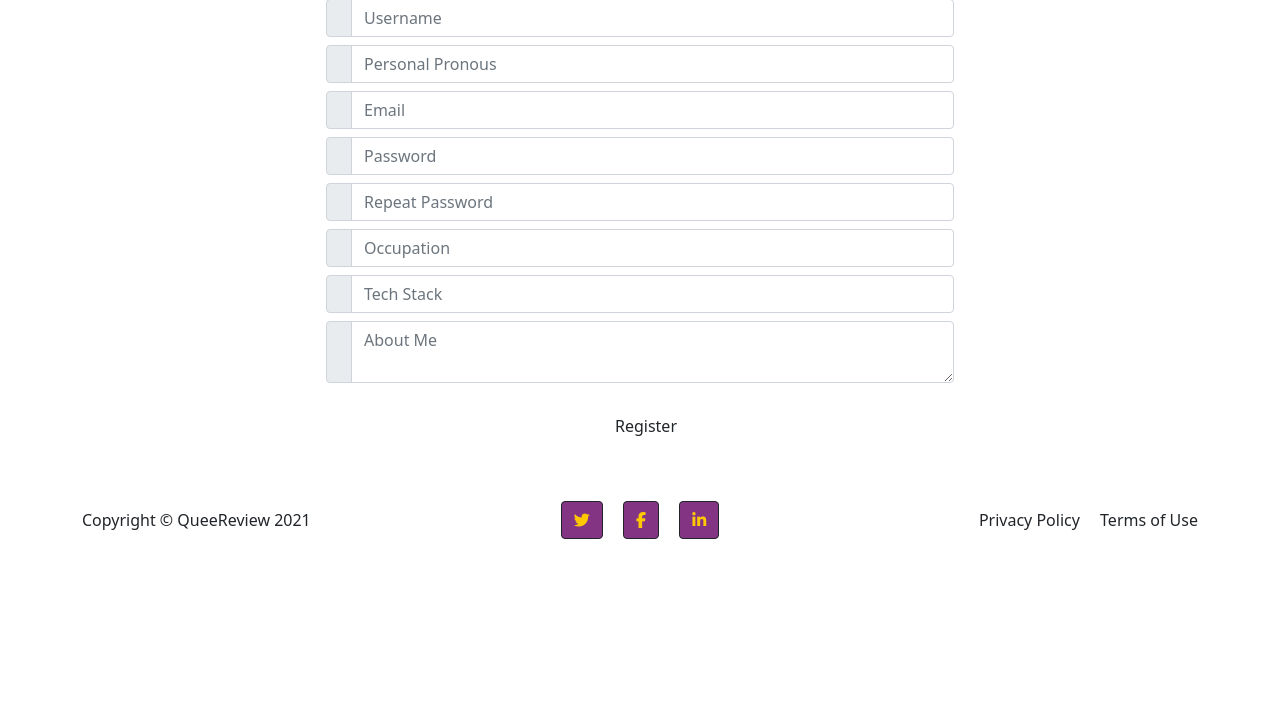
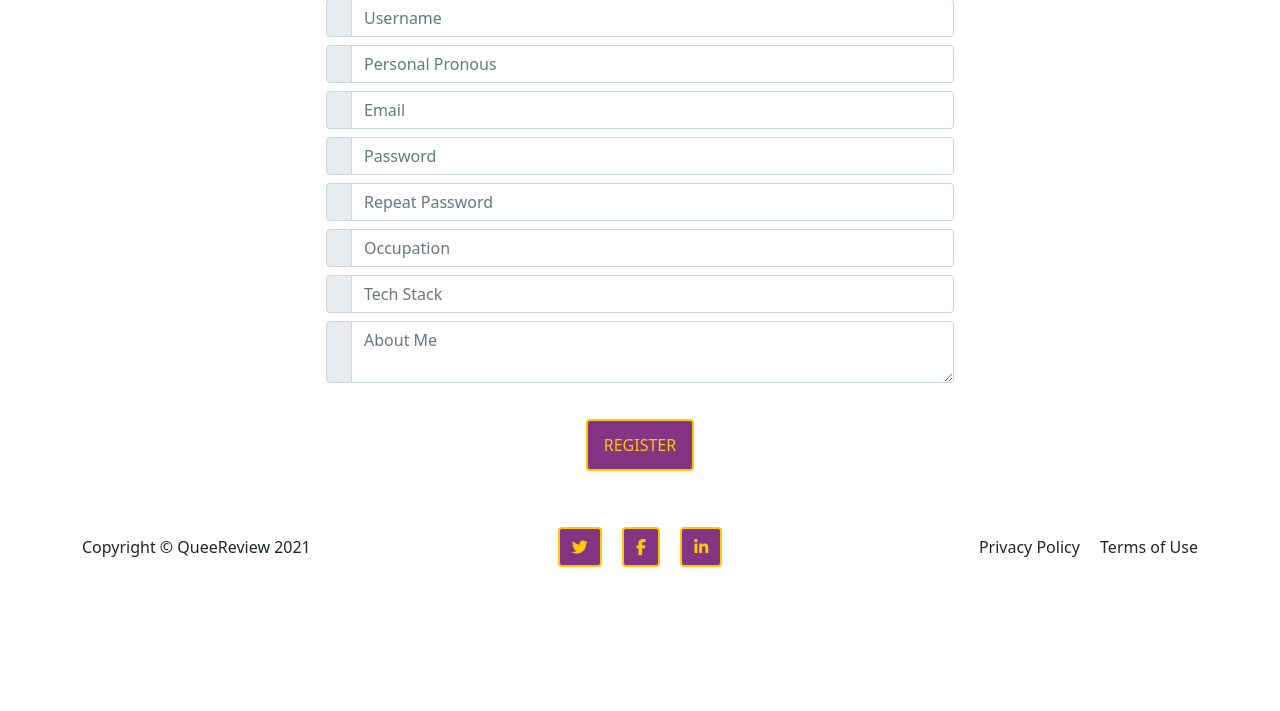
Before and after one commit to Lucy-Glanville-Brown/queereview, a Flask app: page /register in a window 1280 px wide. Shown: the part 97-808 px from the top of the page. Run offline with Flask 2, Linux system fonts and the light colour scheme; some libraries are stand-ins or nearby versions.

Commit message:
resize the buttons and stylig the register page

```diff
--- a/static/css/style.css
+++ b/static/css/style.css
@@ -26,7 +26,8 @@ html {
     flex: 1 0 auto;
 }
 
-.navbar-light .navbar-brand {
+.navbar-light
+.navbar-brand{
     color: rgba(131, 53, 131.9);
     font-weight: 500;
 }
@@ -103,8 +104,9 @@ h1, h2, h3 {
     font-size: 2.25rem;
     font-style: italic;
     line-height: 2.25rem;
-    margin-top: 1.5rem;
+    margin-top: .25rem;
     margin-bottom: 2rem;
+
 }
 
 .welcome_text {
@@ -118,13 +120,15 @@ h1, h2, h3 {
 
 .btn {
     margin: .75rem .375rem;
+    border: 2px solid;
 }
 
 .btn-primary {
     color:#ffc800;
     background-color:rgba(131,53,131.9);
     border-color: #ffc800;
-    padding:1.5rem;
+    padding: .75rem 1rem;
+
 }
 
 #general_form {
--- a/templates/register.html
+++ b/templates/register.html
@@ -72,9 +72,9 @@
          </div>
 
          <!-- Submit -->
-
-         {{ form.submit(class="col-12 mt-4 btn register-btn") }}
-
+         <div class="col-12 mt-4">
+         {{ form.submit(class=" btn register-btn btn-primary text-uppercase") }}
+        </div>
     </form>
 </div>
 
```
